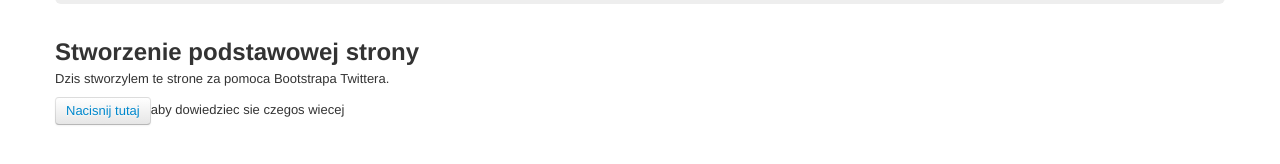
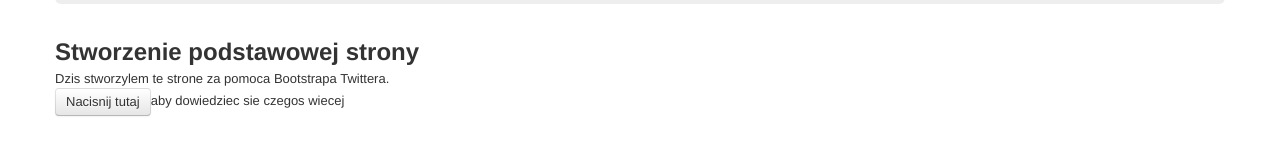
Before and after one commit to roberttomczak/roberttomczak.github.com, a plain HTML site: page index.html in a window 1280 px wide. Shown: the part 272-436 px from the top of the page. Drawn offline with Linux system fonts and the light colour scheme.

Commit message:
kolejna zmiana linka w przycisku

```diff
--- a/index.html
+++ b/index.html
@@ -58,7 +58,7 @@
 		<div class="span8">
 			<h2>Stworzenie podstawowej strony</h2>
 			<p>Dzis stworzylem te strone za pomoca Bootstrapa Twittera.<br/>
-			 <a href="http://twitter.github.com/bootstrap/"> <div class="btn">Nacisnij tutaj</div></a>aby dowiedziec sie czegos wiecej</p>
+			 <a href="http://twitter.github.com/bootstrap/" class="btn">Nacisnij tutaj</a>aby dowiedziec sie czegos wiecej</p>
 		</div>
 	</div>
 
```
